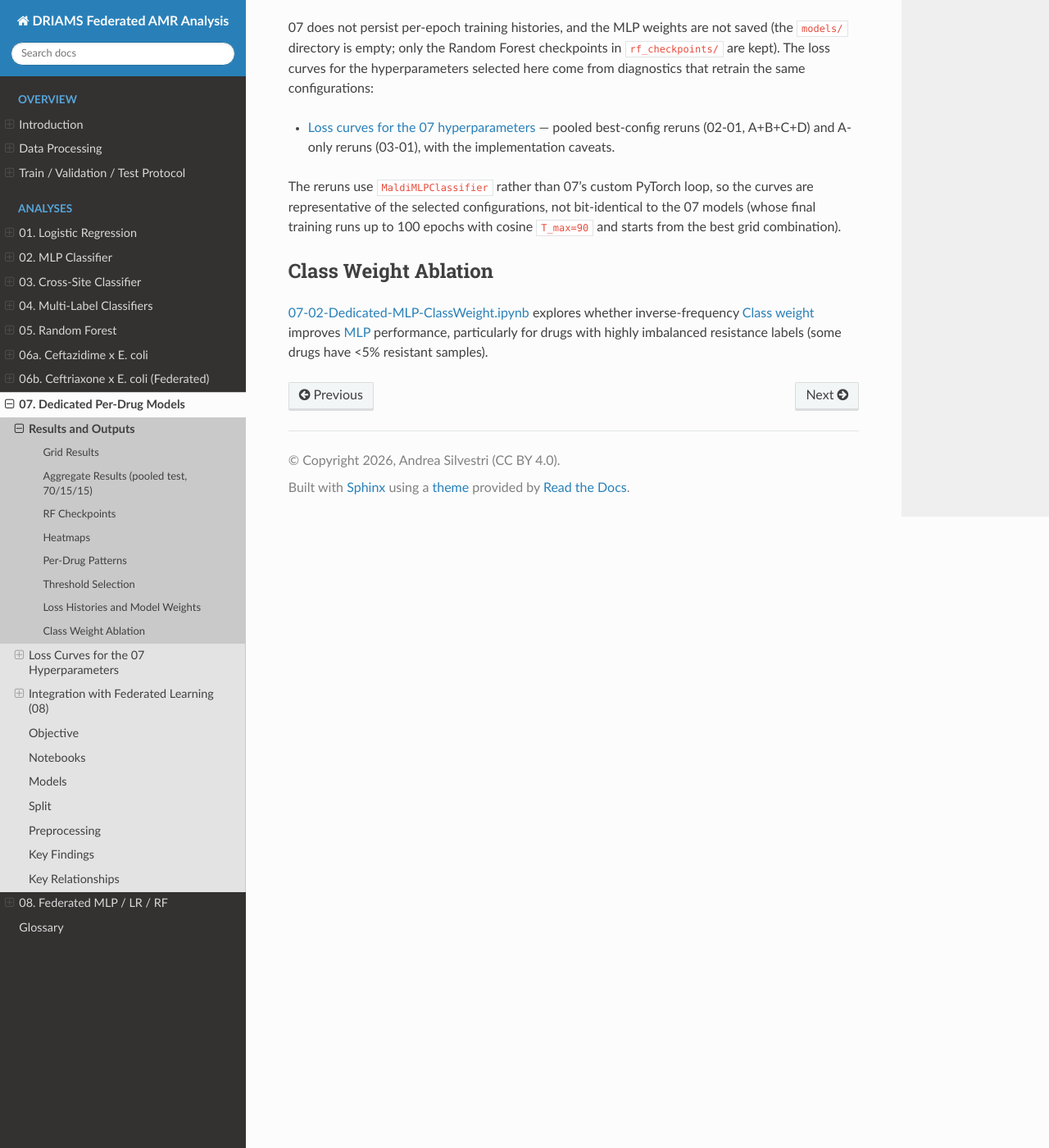
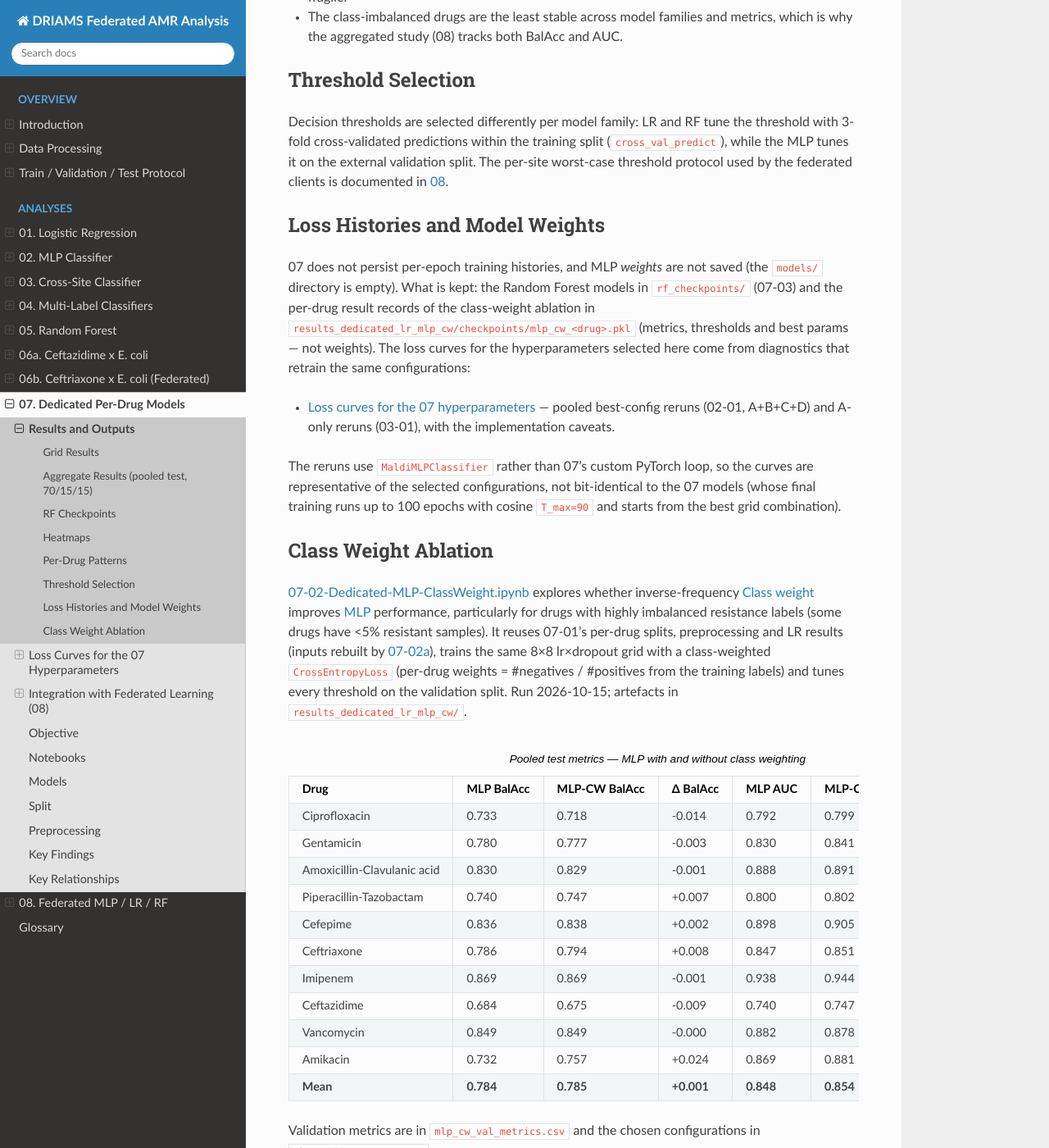
Before and after one commit to asd-standard/Dryad_DRIAMS, a Sphinx documentation site: the page built from docs/07-Dedicated-MLP-Aggregated/results.rst, in a window 1280 px wide and 1400 px high, scrolled down 2916 px. Shown: the whole window at 82% size. Built offline with Sphinx 7.4.7 and the Read the Docs theme 3.1.0, drawn with Linux system fonts in a browser that asks for light colours; pages that are not in the unit, such as notebooks, are missing from menus; some of the changed text lies outside the part shown.

Commit message:
07 docs: class-weight ablation results + RF search provenance
results.rst:
- fill the Class Weight Ablation section: per-drug MLP vs MLP-CW table
  (BalAcc/AUC/delta/threshold), mean row, two SVG figures and an
  interpretation (AUC up on 9/10 drugs, BalAcc neutral, gains on the
  rarest classes).
- correct the tuning description: the shipped RF numbers come from 07-03's
  subsampled RandomizedSearchCV (n_iter=20, cv=2, 5000-row subsample), not
  a GridSearchCV; document the rf_results.pkl/rf_checkpoints provenance.
- update the loss-history / saved-artefacts paragraph for 07-02.
index.rst + integration.rst: RF model row, notebook list (07-02/07-03 ran)
and a class-weight key finding.
07-02 notebook header notes the 2026-10-15 run.

```diff
--- a/docs/07-Dedicated-MLP-Aggregated/integration.rst
+++ b/docs/07-Dedicated-MLP-Aggregated/integration.rst
@@ -35,7 +35,8 @@
 3. ``rf_results.pkl`` — Pooled RF Baseline
 ------------------------------------------
 
-Serialised :term:`Random Forest` results per drug provide the "Pooled RF"
+Serialised :term:`Random Forest` results per drug (produced by ``07-03``,
+the fast subsampled randomized search) provide the "Pooled RF"
 baseline in the aggregated comparison. Since :term:`FedRF` accumulates trees
 across rounds, its final tree count may exceed the centralized RF's fixed
 :term:`n_estimators`, making this comparison particularly interesting.
--- a/docs/07-Dedicated-MLP-Aggregated/results.rst
+++ b/docs/07-Dedicated-MLP-Aggregated/results.rst
@@ -106,16 +106,31 @@
      - **0.843**
 
 BalAcc values come from ``results_balacc.csv``, AUC-ROC values from
-``results_auc.csv``; RF results are read from ``rf_results.pkl``. The Random
-Forest is tuned on the same pooled split but with its own
-:term:`GridSearchCV` and :term:`Threshold Tuning`.
+``results_auc.csv``; RF results are read from ``rf_results.pkl``.
+
+The Random Forest is tuned on the same pooled split, but with a **subsampled
+randomized search** rather than the exhaustive grid the LR and MLP families
+use: :notebook:`07-03-Dedicated-RF-Fast.ipynb
+<07-Dedicated-MLP-Aggregated/07-03-Dedicated-RF-Fast.ipynb>` runs
+``RandomizedSearchCV`` (``n_iter=20``, ``cv=2``) over ``n_estimators``
+[100, 200, 300, 500], ``max_depth`` [10, 20, 30, None], ``min_samples_leaf``
+[2, 5, 10] and ``class_weight`` [balanced, balanced_subsample], scoring
+candidates on a 5000-row subsample; the winner is retrained on the full
+training split and its decision threshold is tuned from 3-fold out-of-fold
+predictions on that subsample. The main 07 notebook keeps an exhaustive
+:term:`GridSearchCV` variant of the same grid for reference — the RF columns
+above are the fast run's numbers.
 
 RF Checkpoints
 --------------
 
-- ``results_dedicated_lr_mlp/rf_results.pkl`` — Serialised RF test-set
-  results (BalAcc, AUC) per drug
-- ``rf_checkpoints/`` — Trained RF models per drug (joblib format)
+Both artefacts are produced by ``07-03`` (which writes its own copy under
+``results_dedicated_lr_mlp_rf/``); the results file is placed next to the
+LR/MLP exports so the comparison table can pick it up.
+
+- ``results_dedicated_lr_mlp/rf_results.pkl`` — serialised RF test-set
+  results (BalAcc, AUC, threshold, best params) per drug
+- ``rf_checkpoints/`` — trained RF models per drug (joblib format)
 
 Heatmaps
 --------
@@ -162,10 +177,14 @@
 Loss Histories and Model Weights
 --------------------------------
 
-07 does not persist per-epoch training histories, and the MLP weights are not
-saved (the ``models/`` directory is empty; only the Random Forest checkpoints
-in ``rf_checkpoints/`` are kept). The loss curves for the hyperparameters
-selected here come from diagnostics that retrain the same configurations:
+07 does not persist per-epoch training histories, and MLP *weights* are not
+saved (the ``models/`` directory is empty). What is kept: the Random Forest
+models in ``rf_checkpoints/`` (07-03) and the per-drug result records of the
+class-weight ablation in
+``results_dedicated_lr_mlp_cw/checkpoints/mlp_cw_<drug>.pkl`` (metrics,
+thresholds and best params — not weights). The loss curves for the
+hyperparameters selected here come from diagnostics that retrain the same
+configurations:
 
 - :doc:`Loss curves for the 07 hyperparameters <loss-curves>` — pooled
   best-config reruns (02-01, A+B+C+D) and A-only reruns (03-01), with the
@@ -182,4 +201,135 @@
 :notebook:`07-02-Dedicated-MLP-ClassWeight.ipynb <07-Dedicated-MLP-Aggregated/07-02-Dedicated-MLP-ClassWeight.ipynb>` explores whether inverse-frequency
 :term:`Class weight` improves :term:`MLP` performance, particularly for drugs with
 highly imbalanced resistance labels (some drugs have <5% resistant
-samples).
+samples). It reuses 07-01's per-drug splits, preprocessing and LR results
+(inputs rebuilt by
+:notebook:`07-02a <07-Dedicated-MLP-Aggregated/07-02a-Prep-ClassWeight-Inputs.ipynb>`),
+trains the same 8×8 lr×dropout grid with a class-weighted
+``CrossEntropyLoss`` (per-drug weights = #negatives / #positives from the
+training labels) and tunes every threshold on the validation split. Run
+2026-10-15; artefacts in ``results_dedicated_lr_mlp_cw/``.
+
+.. list-table:: Pooled test metrics — MLP with and without class weighting
+   :header-rows: 1
+
+   * - Drug
+     - MLP BalAcc
+     - MLP-CW BalAcc
+     - Δ BalAcc
+     - MLP AUC
+     - MLP-CW AUC
+     - MLP-CW threshold
+   * - Ciprofloxacin
+     - 0.733
+     - 0.718
+     - -0.014
+     - 0.792
+     - 0.799
+     - 0.16
+   * - Gentamicin
+     - 0.780
+     - 0.777
+     - -0.003
+     - 0.830
+     - 0.841
+     - 0.05
+   * - Amoxicillin-Clavulanic acid
+     - 0.830
+     - 0.829
+     - -0.001
+     - 0.888
+     - 0.891
+     - 0.30
+   * - Piperacillin-Tazobactam
+     - 0.740
+     - 0.747
+     - +0.007
+     - 0.800
+     - 0.802
+     - 0.05
+   * - Cefepime
+     - 0.836
+     - 0.838
+     - +0.002
+     - 0.898
+     - 0.905
+     - 0.33
+   * - Ceftriaxone
+     - 0.786
+     - 0.794
+     - +0.008
+     - 0.847
+     - 0.851
+     - 0.11
+   * - Imipenem
+     - 0.869
+     - 0.869
+     - -0.001
+     - 0.938
+     - 0.944
+     - 0.06
+   * - Ceftazidime
+     - 0.684
+     - 0.675
+     - -0.009
+     - 0.740
+     - 0.747
+     - 0.05
+   * - Vancomycin
+     - 0.849
+     - 0.849
+     - -0.000
+     - 0.882
+     - 0.878
+     - 0.78
+   * - Amikacin
+     - 0.732
+     - 0.757
+     - +0.024
+     - 0.869
+     - 0.881
+     - 0.09
+   * - **Mean**
+     - **0.784**
+     - **0.785**
+     - **+0.001**
+     - **0.848**
+     - **0.854**
+     - \-
+
+Validation metrics are in ``mlp_cw_val_metrics.csv`` and the chosen
+configurations in ``mlp_cw_best_params.csv``.
+
+.. figure:: /_static/07-Dedicated-MLP-Aggregated/cw_heatmap.svg
+   :alt: Per-drug Balanced Accuracy, AUC-ROC and class-weight delta for LR, MLP and MLP-CW
+   :width: 100%
+
+   Per-drug test metrics: Balanced Accuracy (left) and AUC-ROC (middle) for
+   LR, MLP and the class-weighted MLP, plus the per-drug delta
+   MLP-CW − MLP (right).
+
+.. figure:: /_static/07-Dedicated-MLP-Aggregated/cw_barchart.svg
+   :alt: Pooled test Balanced Accuracy per drug for LR, MLP and MLP-CW
+   :width: 100%
+
+   Pooled test Balanced Accuracy per drug for LR, MLP and the class-weighted
+   MLP.
+
+On average the weighting is close to neutral — +0.001 Balanced Accuracy
+(0.784 → 0.785) and +0.006 AUC (0.848 → 0.854) — and the per-drug pattern
+follows the class balance:
+
+- **Ranking improves almost everywhere**: AUC rises on 9 of 10 drugs
+  (largest: Amikacin +0.013, Gentamicin +0.011); the only regression is
+  Vancomycin (−0.004), the drug with the fewest resistant samples (~95).
+- **Thresholded accuracy gains on the rarest class**: Amikacin +0.024 BalAcc
+  (~85 resistant training samples), Ceftriaxone +0.008,
+  Piperacillin-Tazobactam +0.007, Cefepime +0.002.
+- **Costs fall on well-represented drugs**: Ciprofloxacin −0.014, Ceftazidime
+  −0.009, Gentamicin −0.003; the remaining three move by ≤0.001.
+- Thresholds are validation-tuned (so the comparison is threshold-fair) and
+  sit far from 0.5 on the imbalanced drugs — e.g. Amikacin 0.09, Ceftriaxone
+  0.11, Vancomycin 0.78.
+- Even with weighting the MLP (0.785) does not overtake the pooled LR
+  baseline (0.788): inverse-frequency weighting is a small recalibration, not
+  a general accuracy win.
```
Also changed, not shown: docs/07-Dedicated-MLP-Aggregated/index.rst (+10 -4 lines), docs/_static/07-Dedicated-MLP-Aggregated/cw_barchart.svg (added), docs/_static/07-Dedicated-MLP-Aggregated/cw_heatmap.svg (added), 1 other file.
